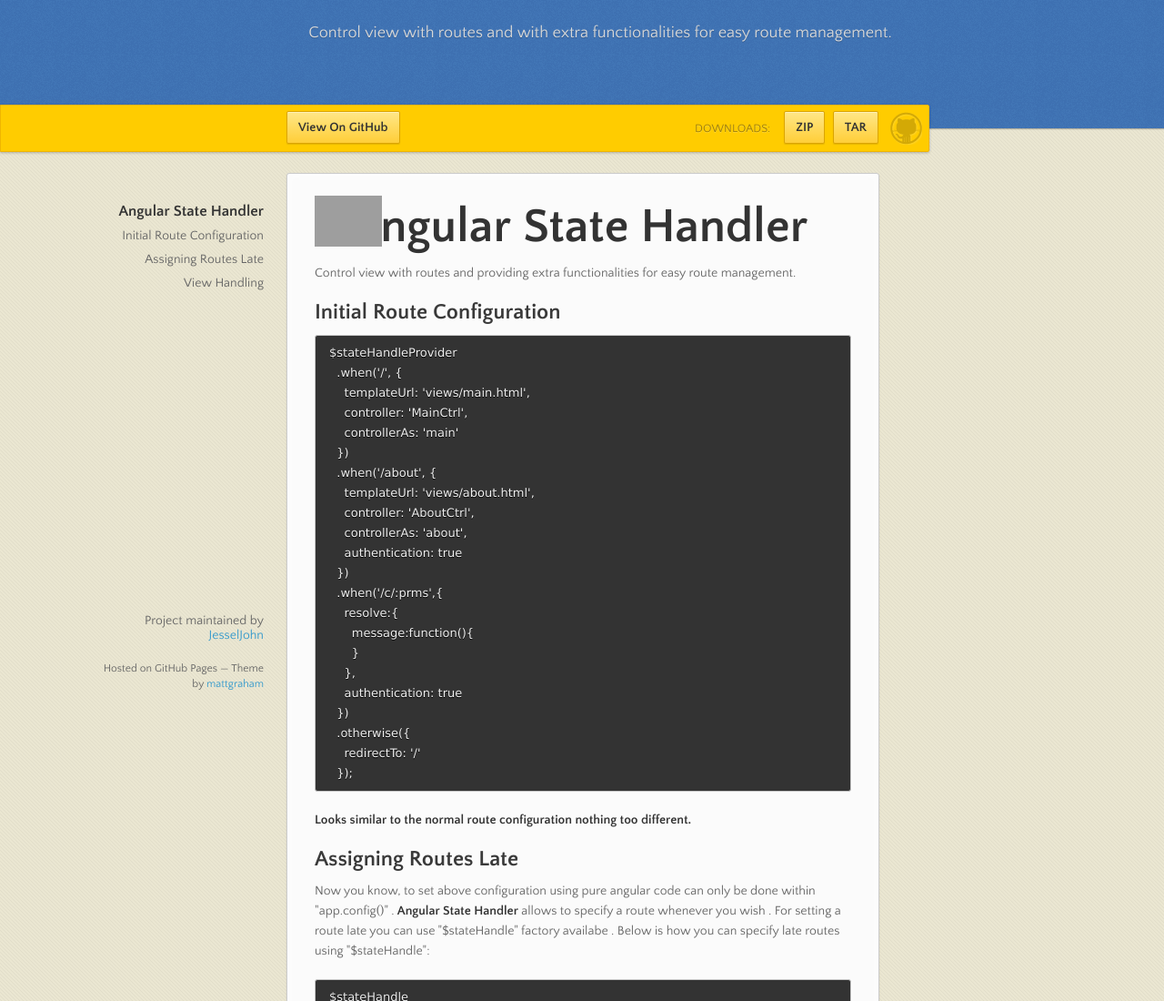
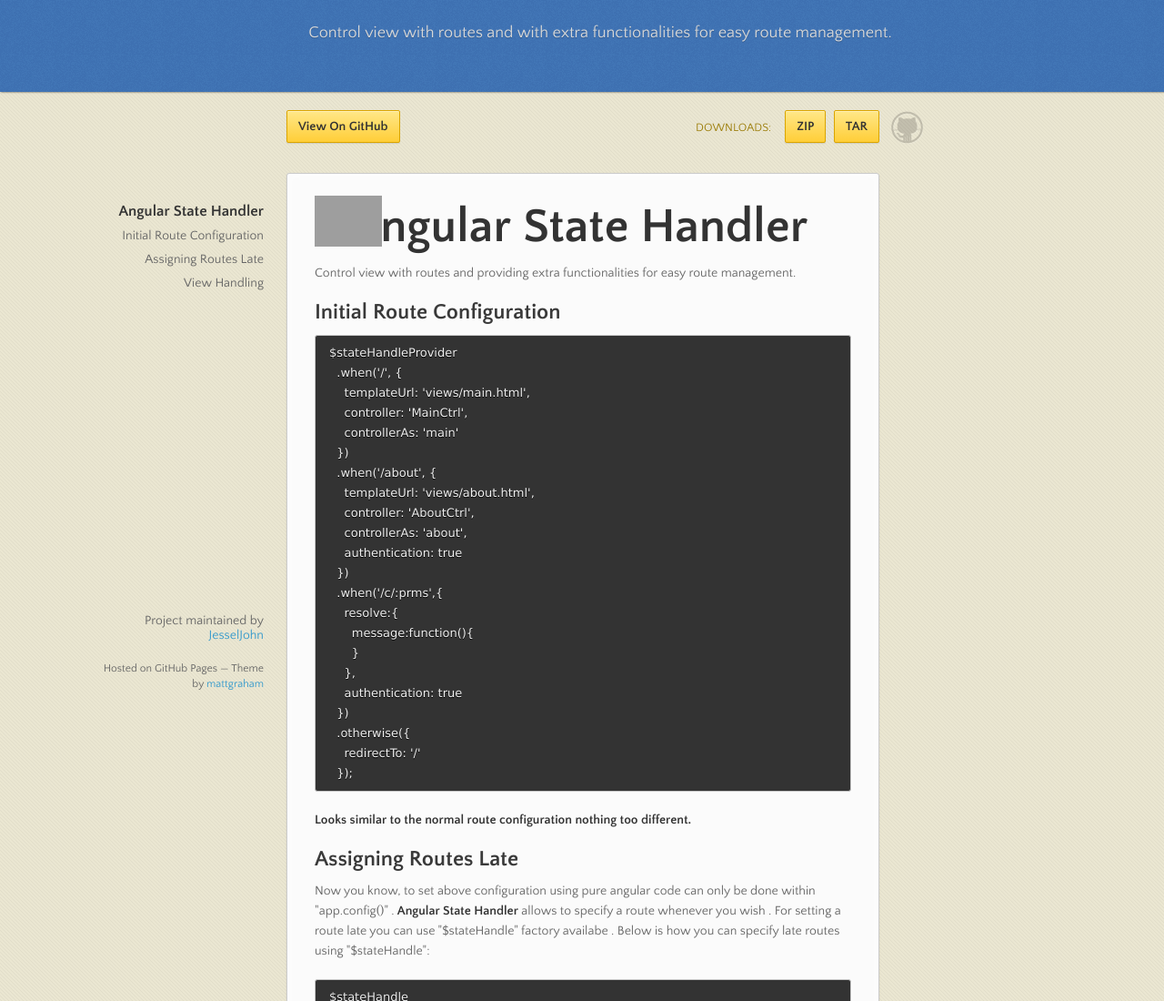
Before and after one commit to JesselJohn/angular-state-handler, a plain HTML site: page index.html in a window 1280 px wide. Shown: the top 1100 px of the page at 91% size. Drawn offline with nearby package versions, Linux system fonts and the light colour scheme; grey boxes are pictures that could not be loaded.

Commit message:
Updated Header and Banner styles

```diff
--- a/stylesheets/styles.css
+++ b/stylesheets/styles.css
@@ -651,7 +651,7 @@ dt {
 }
 
 header {
-  padding: 25px 20px 40px 20px;
+  padding: 25px 20px 0px 20px;
   margin: 0;
   position: fixed;
   top: 0;
@@ -694,18 +694,6 @@ header p {
   margin-right: -382px;
   position: fixed;
   top: 115px;
-  background: #ffcc00;
-  border: 1px solid #f0b500;
-  -moz-box-shadow: 0px 1px 3px rgba(0, 0, 0, 0.25);
-  -webkit-box-shadow: 0px 1px 3px rgba(0, 0, 0, 0.25);
-  -o-box-shadow: 0px 1px 3px rgba(0, 0, 0, 0.25);
-  box-shadow: 0px 1px 3px rgba(0, 0, 0, 0.25);
-  -moz-border-radius: 0px 2px 2px 0px;
-  -webkit-border-radius: 0px 2px 2px 0px;
-  -o-border-radius: 0px 2px 2px 0px;
-  -ms-border-radius: 0px 2px 2px 0px;
-  -khtml-border-radius: 0px 2px 2px 0px;
-  border-radius: 0px 2px 2px 0px;
   padding-right: 10px;
 }
 #banner .button {
```
